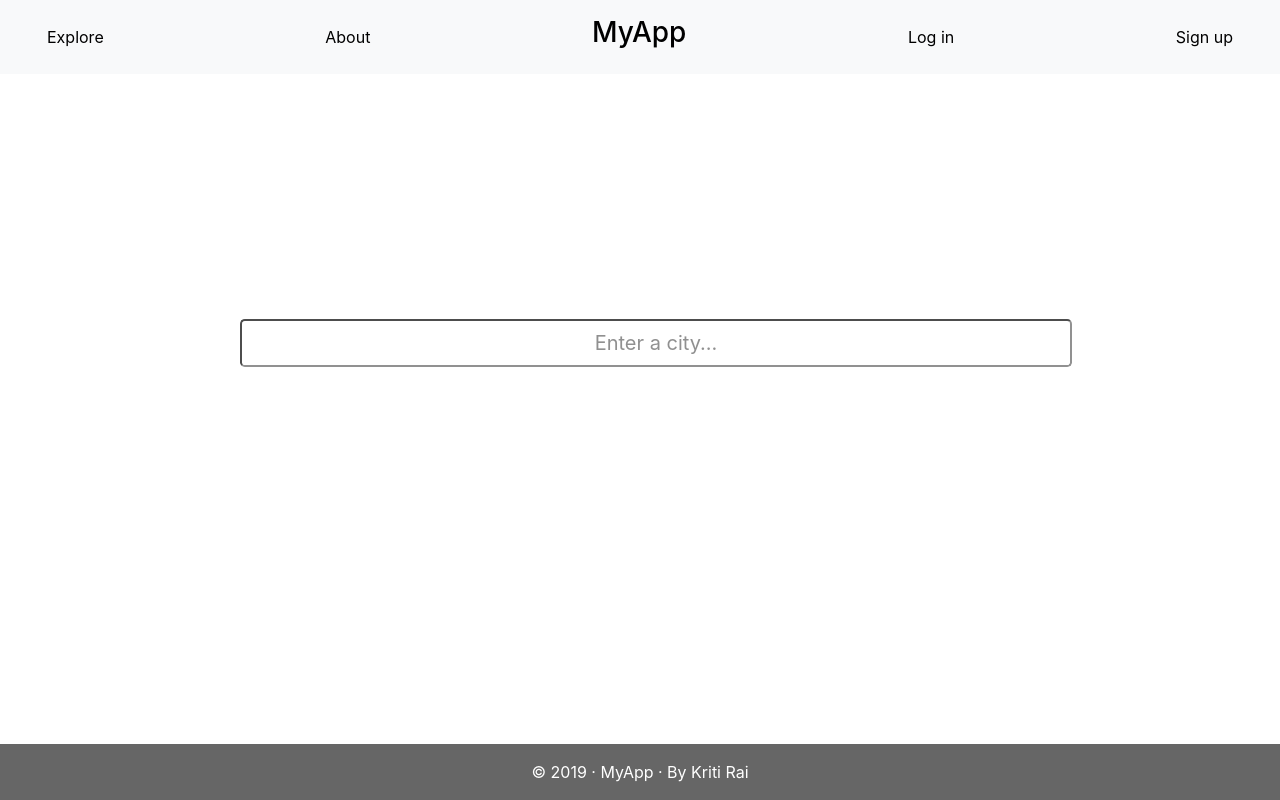
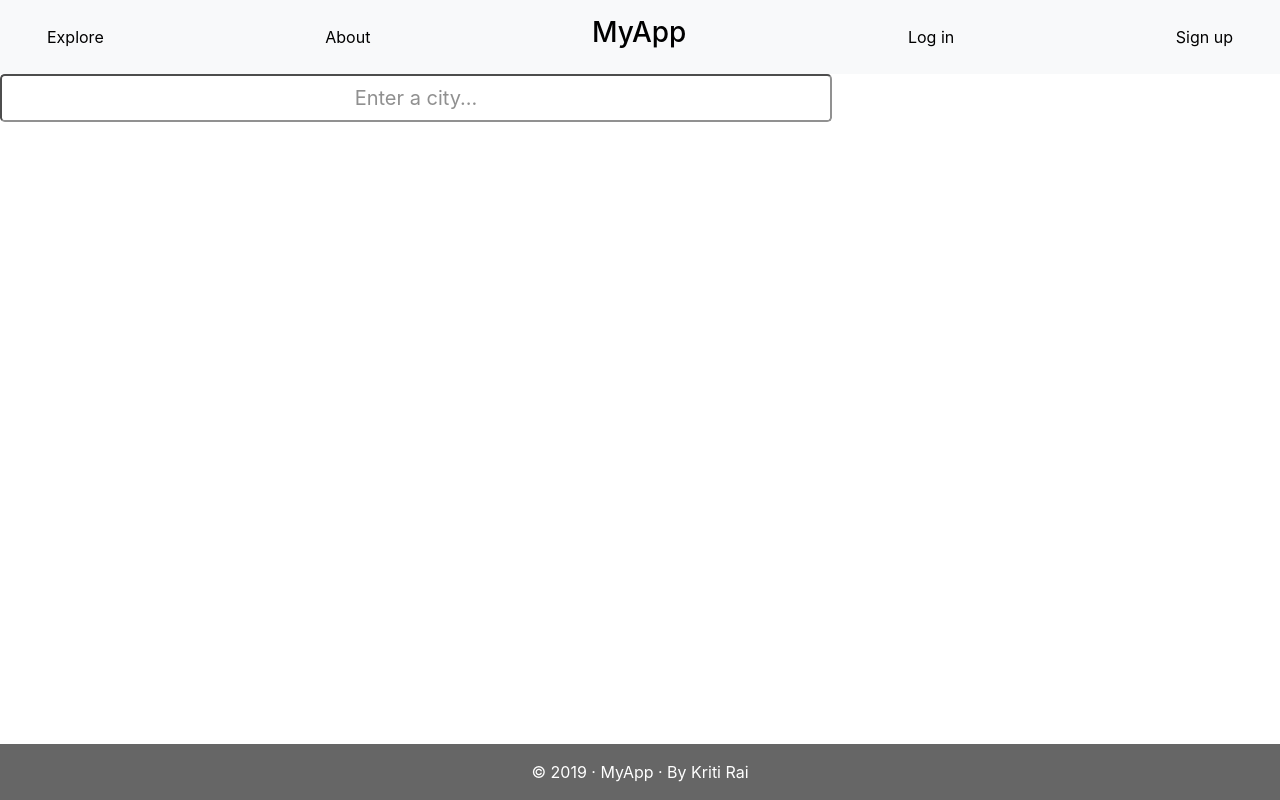
Before and after one commit to kriti-rai/trailista, a React (Create React App) app in the folder client/: page / in a window 1280 px wide. Built offline with nearby package versions, Linux system fonts and the light colour scheme; no server answers.

Commit message:
Remove className

```diff
--- a/client/src/components/Hikes/SearchHikes.js
+++ b/client/src/components/Hikes/SearchHikes.js
@@ -2,7 +2,7 @@ import React from 'react';
 
 function SearchHikes() {
   return (
-    <form className='search-form'>
+    <form >
       <input className='form-control-lg' id='searchbox' type='text' placeholder="Enter a city..." />
     </form>
   )
```
